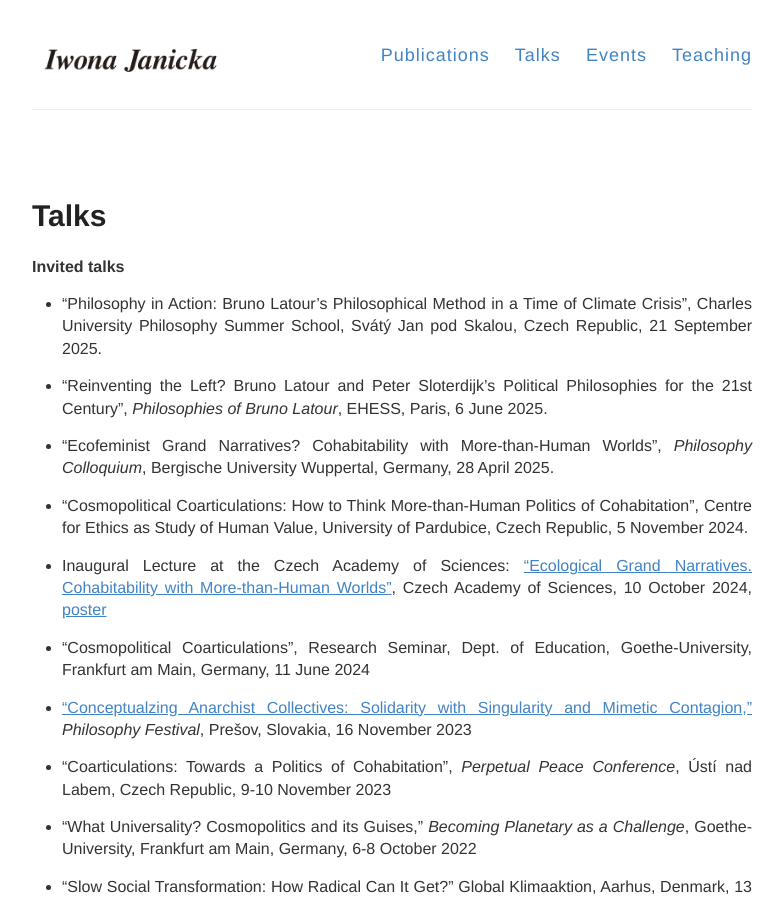
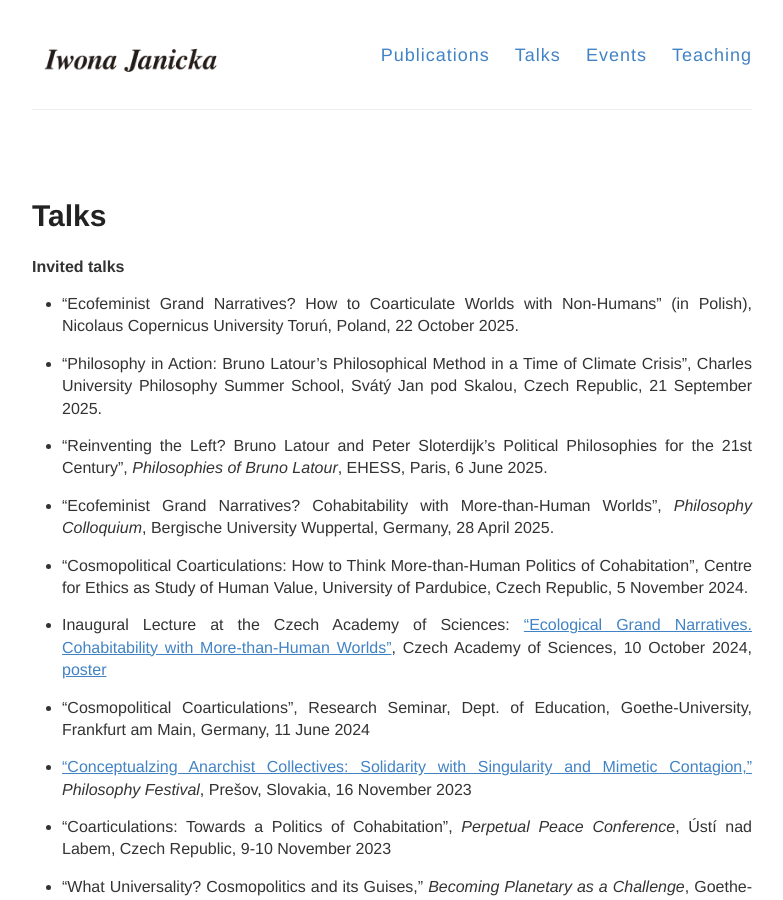
Before and after one commit to IJanicka/IJanicka.github.io, a Jekyll site: the page built from talks.md, in a window 1280 px wide and 900 px high. Shown: the whole window, without its empty margins (248-1031 px from the left). Built offline with Jekyll 4.4.1, drawn with Linux system fonts in a browser that asks for light colours.

Commit message:
Update talks.md

```diff
--- a/talks.md
+++ b/talks.md
@@ -7,6 +7,8 @@ permalink: /talks/
 
 
 **Invited talks**<br>
+
+* “Ecofeminist Grand Narratives? How to Coarticulate Worlds with Non-Humans” (in Polish), Nicolaus Copernicus University Toruń, Poland, 22 October 2025. <br>
 
 * "Philosophy in Action: Bruno Latour’s Philosophical Method in a Time of Climate Crisis”, Charles University Philosophy Summer School, Svátý Jan pod Skalou, Czech Republic, 21 September 2025. <br>
 
```
